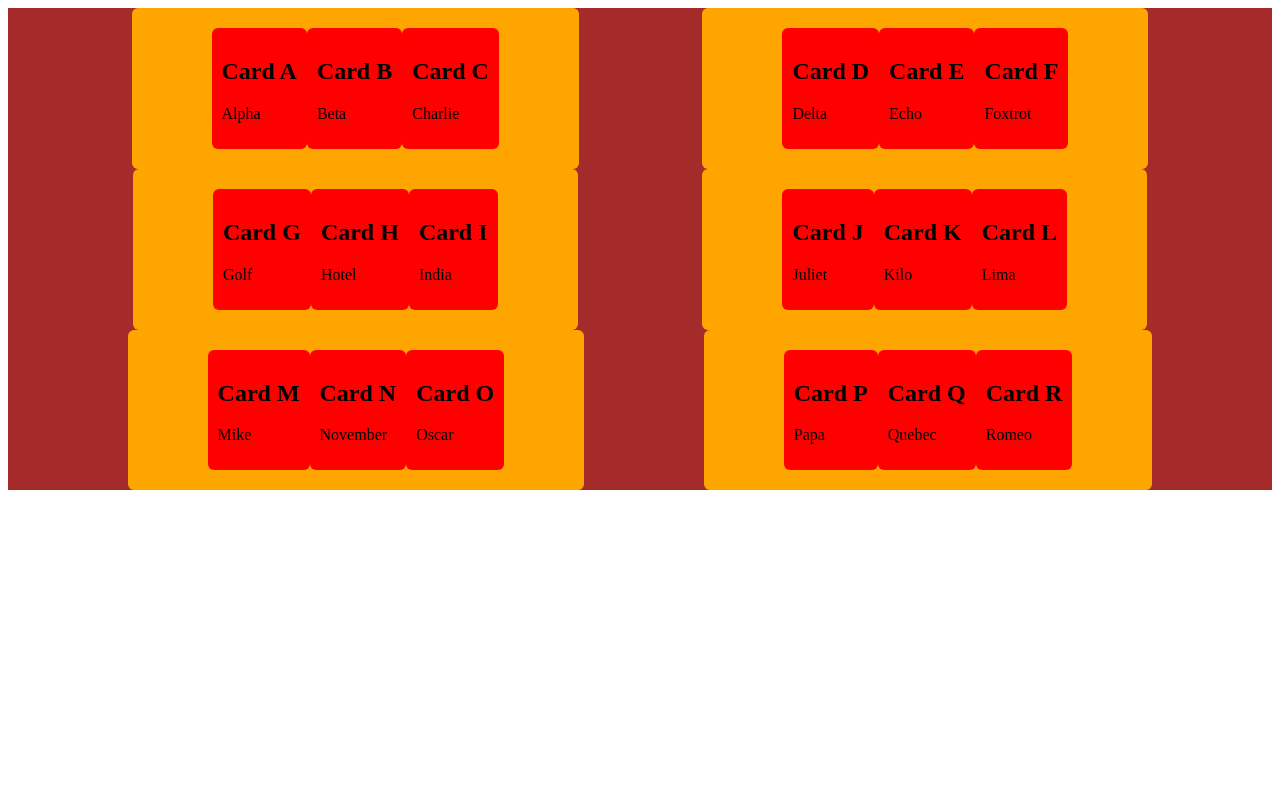
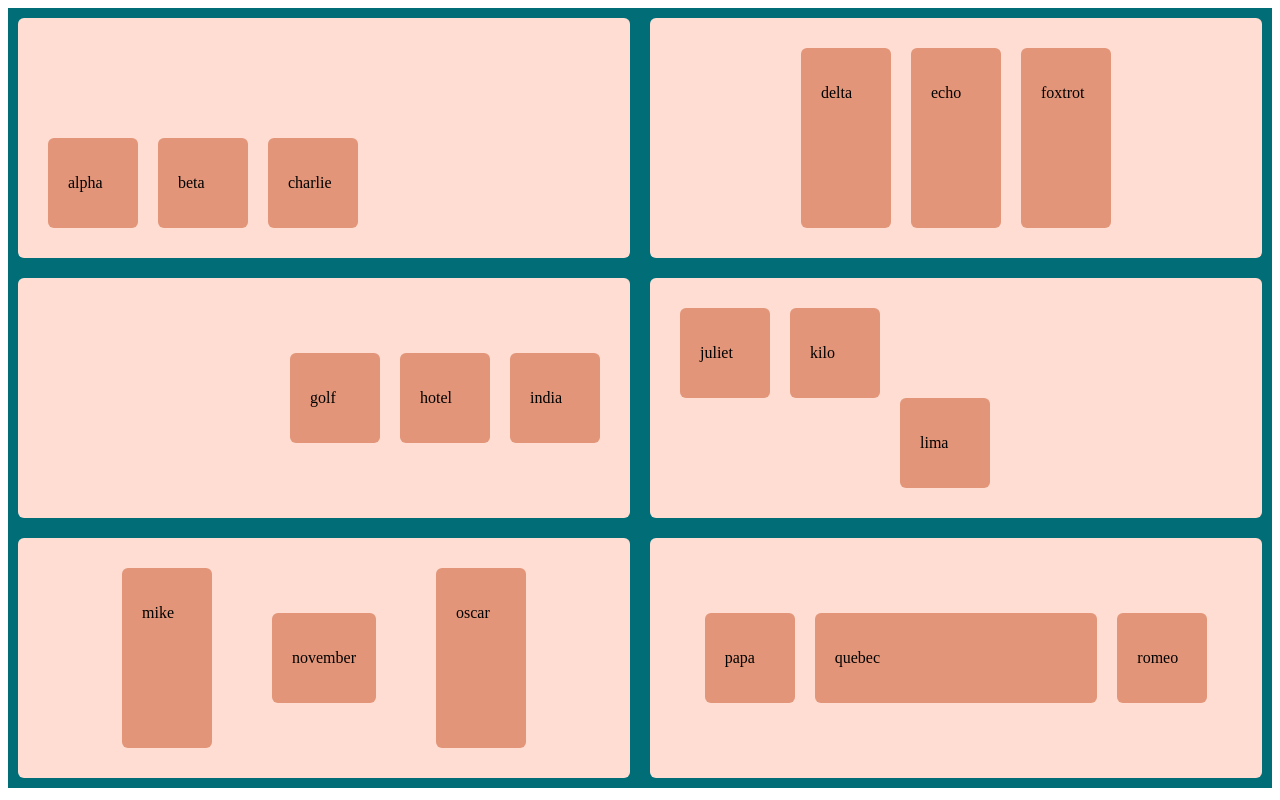
Before and after one commit to mtribbs/flexbox-practice, a plain HTML site: page index.html in a window 1280 px wide. Drawn offline with Linux system fonts and the light colour scheme.

Commit message:
added flexbox to css, 4th container not working

```diff
--- a/index.html
+++ b/index.html
@@ -11,126 +11,108 @@
     <main>
         <div class="row">
             <div class="container one">
-                <div class="card">
+                <div class="card a">
                     <div class="card__content">
-                        <h2 class="card__title">Card A</h2>
-                        <p>Alpha</p>
+                        <p class="card__info">alpha</p>
                     </div>
                 </div>
-                <div class="card">
+                <div class="card b">
                     <div class="card__content">
-                        <h2 class="card__title">Card B</h2>
-                        <p class="card__info">Beta</p>
+                        <p class="card__info">beta</p>
                     </div>
                 </div>
-                <div class="card">
+                <div class="card c">
                     <div class="card__content">
-                        <h2 class="card__title">Card C</h2>
-                        <p class="card__info">Charlie</p>
+                        <p class="card__info">charlie</p>
                     </div>
                 </div>
             </div>
             <div class="container two">
-                <div class="card">
+                <div class="card d">
                     <div class="card__content">
-                        <h2 class="card__title">Card D</h2>
-                        <p class="card__info">Delta</p>
+                        <p class="card__info">delta</p>
                     </div>
                 </div>
-                <div class="card">
+                <div class="card e">
                     <div class="card__content">
-                        <h2 class="card__title">Card E</h2>
-                        <p class="card__info">Echo</p>
+                        <p class="card__info">echo</p>
                     </div>
                 </div>
-                <div class="card">
+                <div class="card f">
                     <div class="card__content">
-                        <h2 class="card__title">Card F</h2>
-                        <p class="card__info">Foxtrot</p>
+                        <p class="card__info">foxtrot</p>
                     </div>
                 </div>
             </div>
         </div>
         <div class="row">
             <div class="container three">
-                <div class="card">
+                <div class="card g">
                     <div class="card__content">
-                        <h2 class="card__title">Card G</h2>
-                        <p class="card__info">Golf</p>
+                        <p class="card__info">golf</p>
                     </div>
                 </div>
-                <div class="card">
+                <div class="card h">
                     <div class="card__content">
-                        <h2 class="card__title">Card H</h2>
-                        <p class="card__info">Hotel</p>
+                        <p class="card__info">hotel</p>
                     </div>
                 </div>
-                <div class="card">
+                <div class="card i">
                     <div class="card__content">
-                        <h2 class="card__title">Card I</h2>
-                        <p class="card__info">India</p>
+                        <p class="card__info">india</p>
                     </div>
                 </div>
             </div>
             <div class="container four">
-                <div class="card">
+                <div class="card j">
                     <div class="card__content">
-                        <h2 class="card__title">Card J</h2>
-                        <p class="card__info">Juliet</p>
+                        <p class="card__info">juliet</p>
                     </div>
                 </div>
-                <div class="card">
+                <div class="card k">
                     <div class="card__content">
-                        <h2 class="card__title">Card K</h2>
-                        <p class="card__info">Kilo</p>
+                        <p class="card__info">kilo</p>
                     </div>
                 </div>
-                <div class="card">
+                <div class="card l">
                     <div class="card__content">
-                        <h2 class="card__title">Card L</h2>
-                        <p class="card__info">Lima</p>
+                        <p class="card__info">lima</p>
                     </div>
                 </div>
             </div>
         </div>
         <div class="row">
             <div class="container five">
-                <div class="card">
+                <div class="card m">
                     <div class="card__content">
-                        <h2 class="card__title">Card M</h2>
-                        <p class="card__info">Mike</p>
+                        <p class="card__info">mike</p>
                     </div>
                 </div>
-                <div class="card">
+                <div class="card n">
                     <div class="card__content">
-                        <h2 class="card__title">Card N</h2>
-                        <p class="card__info">November</p>
+                        <p class="card__info">november</p>
                     </div>
                 </div>
-                <div class="card">
+                <div class="card o">
                     <div class="card__content">
-                        <h2 class="card__title">Card O</h2>
-                        <p class="card__info">Oscar</p>
+                        <p class="card__info">oscar</p>
                     </div>
                 </div>
             </div>
             <div class="container six">
-                <div class="card">
+                <div class="card p">
                     <div class="card__content">
-                        <h2 class="card__title">Card P</h2>
-                        <p>Papa</p>
+                        <p class="card__info">papa</p>
                     </div>
                 </div>
-                <div class="card">
+                <div class="card q">
                     <div class="card__content">
-                        <h2 class="card__title">Card Q</h2>
-                        <p class="card__info">Quebec</p>
+                        <p class="card__info">quebec</p>
                     </div>
                 </div>
-                <div class="card">
+                <div class="card r">
                     <div class="card__content">
-                        <h2 class="card__title">Card R</h2>
-                        <p class="card__info">Romeo</p>
+                        <p class="card__info">romeo</p>
                     </div>
                 </div>
             </div>
--- a/styles/index.css
+++ b/styles/index.css
@@ -1,21 +1,76 @@
-
+main {
+    background-color: #006D77;
+}
 .row {
-    background-color:brown;
     display: flex;
-    justify-content: space-evenly;
+    justify-content: center;
 }
 .container {
-    background-color:orange;
+    background-color: #FFDDD2;
+    width: 600px;
+    height: 200px;
     border-radius: 6px;
+    padding: 20px;
+    margin: 10px;
     display: flex;
-    justify-content: space-evenly;
-    padding: 20px 80px;
 }
 
 .card {
-    background-color: red;
+    background-color: #E29578;
+    min-height: 50px;
+    min-width: 50px;
     border-radius: 6px;
-    padding: 10px;
+    padding: 20px;
+    margin: 10px;
     display: flex;
-    justify-content: space-evenly;
 }
+
+.one {
+    align-items: flex-end;
+}
+
+.two {
+    justify-content: center;
+    align-items: stretch;
+}
+
+.three {
+    justify-content: flex-end;
+    align-items: center;
+}
+
+.j {
+    justify-self: flex-end;
+    align-self: flex-start;
+}
+
+.k {
+    justify-self: center; /* not working, tried different things */
+    align-self: flex-start;
+}
+.l {
+    justify-self: flex-end; /* not eorking, tried different things */
+    align-self: flex-end;
+}
+
+.five {
+    justify-content: center;
+}
+
+.n {
+    align-self: center;
+}
+
+.m, .n, .o {
+    margin-left: 30px;
+    margin-right: 30px;
+}
+
+.six {
+    justify-content: center;
+    align-items: center;
+}
+
+.q {
+    flex-grow: 0.8;
+}
```
